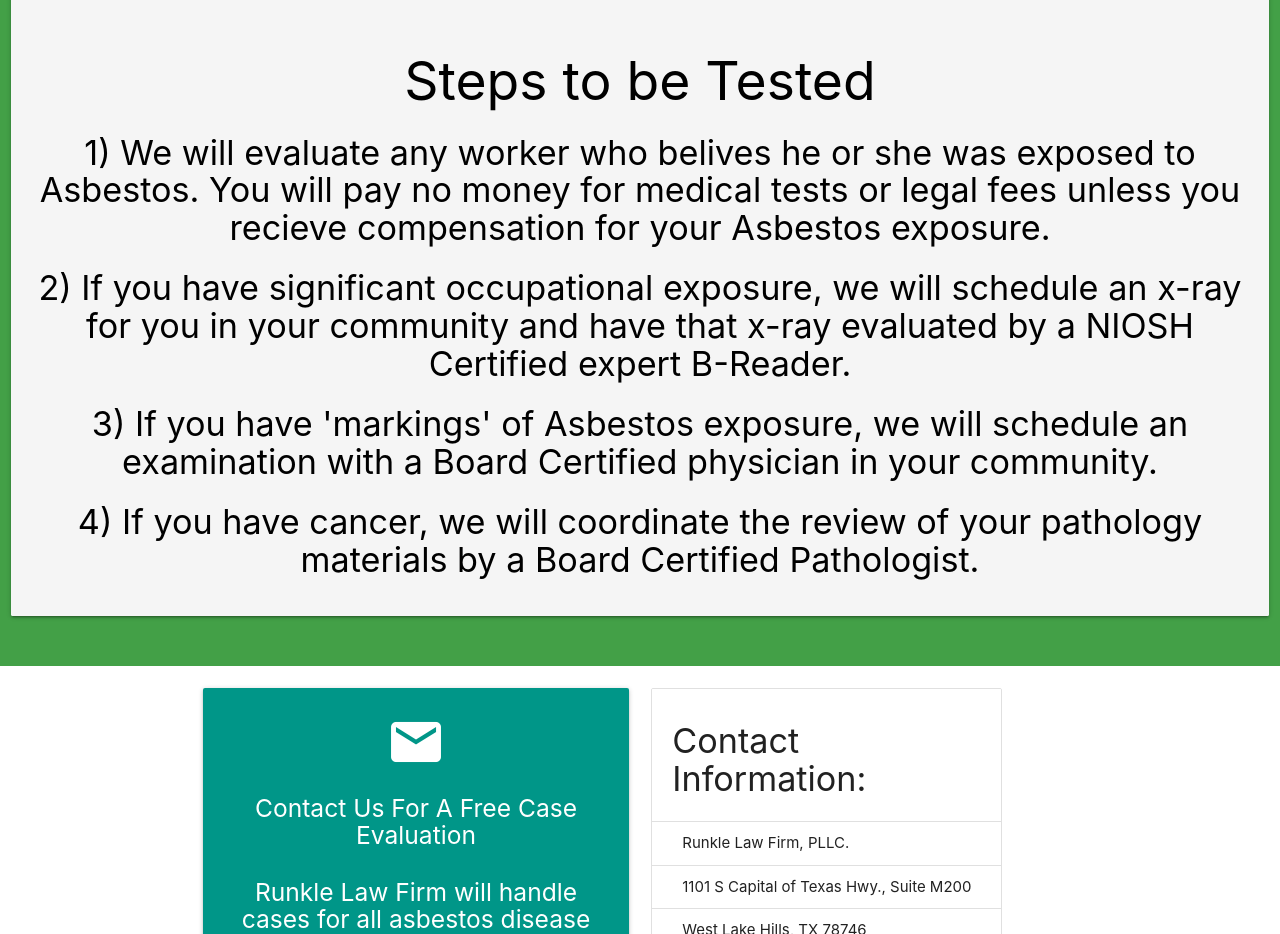
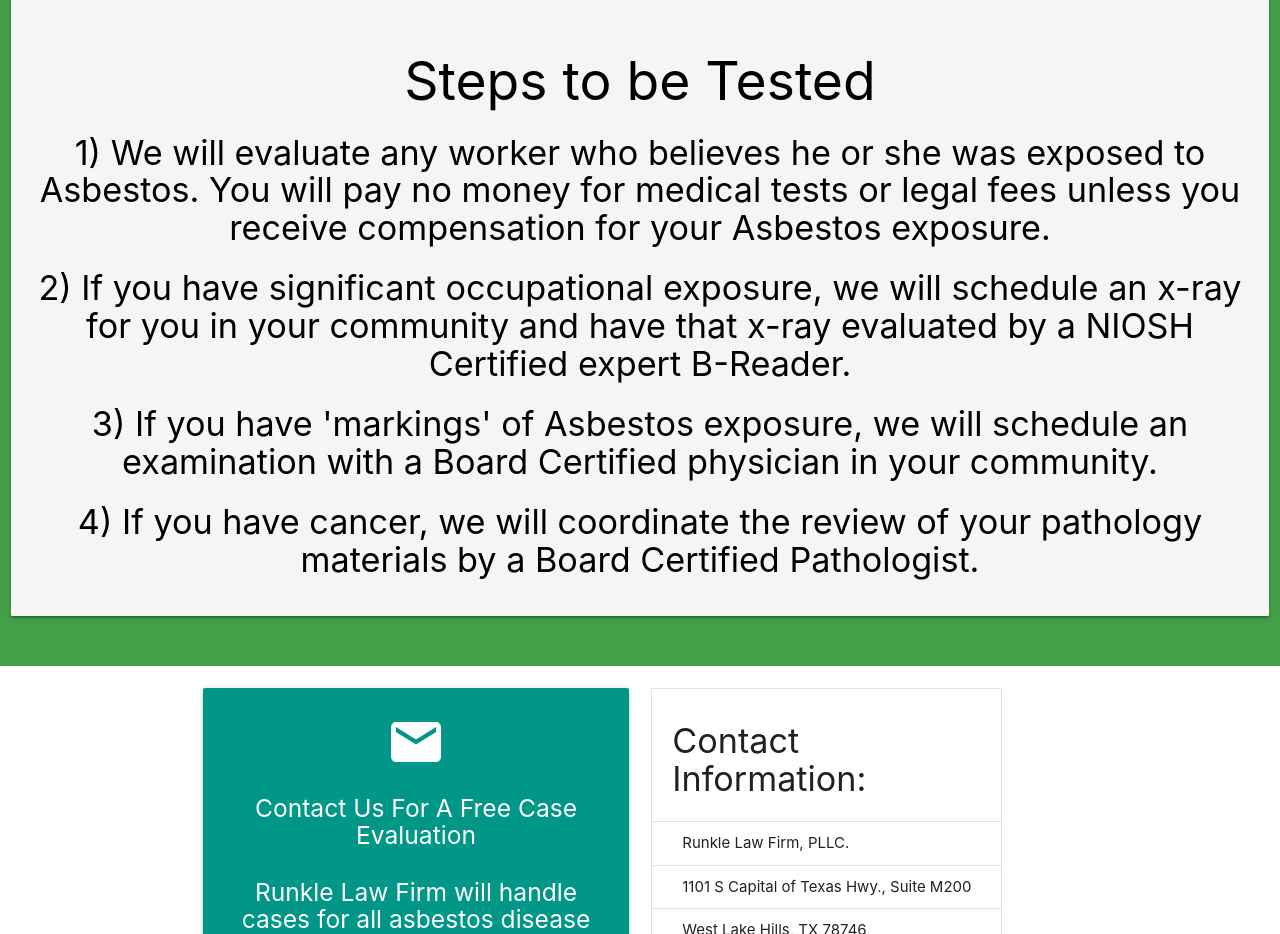
Before and after one commit to valecantu04/RunkleLawFirm, a plain HTML site: page index.html in a window 1280 px wide. Shown: the part 1400-2334 px from the top of the page. Drawn offline with nearby package versions, Linux system fonts and the light colour scheme.

Commit message:
spelling

```diff
--- a/index.html
+++ b/index.html
@@ -146,8 +146,8 @@
                       </div>
                       <div class="card-content grey lighten-4">
                           <h2>Steps to be Tested</h2>
-                          <h4>1) We will evaluate any worker who belives he or she was exposed to Asbestos. You will pay
-                              no money for medical tests or legal fees unless you recieve compensation for your Asbestos
+                          <h4>1) We will evaluate any worker who believes he or she was exposed to Asbestos. You will pay
+                              no money for medical tests or legal fees unless you receive compensation for your Asbestos
                               exposure. </h4>
                           <h4>2) If you have significant occupational exposure, we will schedule an x-ray for you in your
                               community and have that x-ray evaluated by a NIOSH Certified expert B-Reader. </h4>
```
